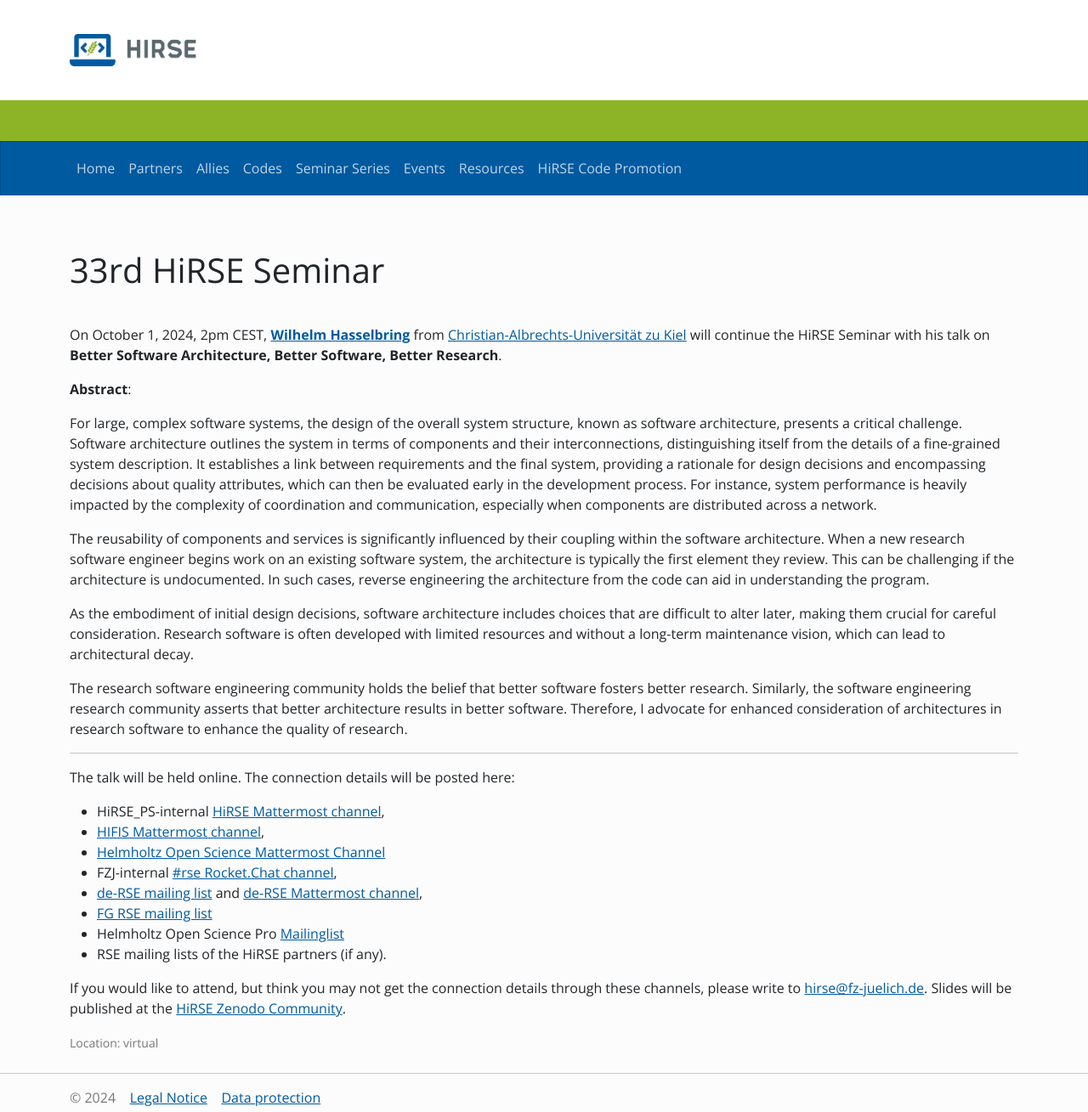
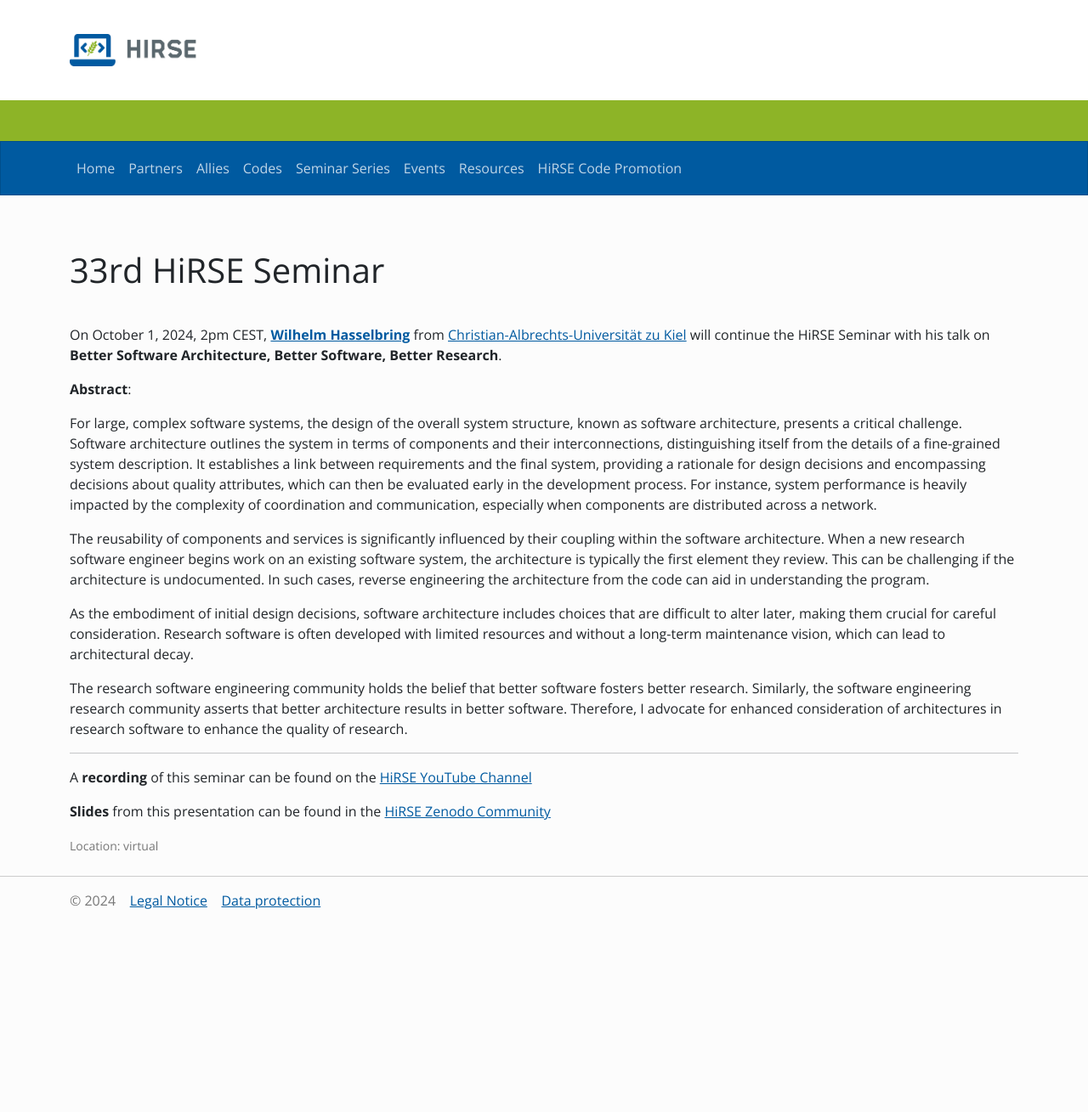
Before and after one commit to Helmholtz-HiRSE/helmholtz-hirse.github.io, a Jekyll site: the page built from _series/2024_10_01-seminar_33.md, in a window 1280 px wide. Shown: the whole page at 85% size. Built offline with Jekyll 4.4.1, drawn with Linux system fonts in a browser that asks for light colours; nearby versions of some CDN libraries; after the commit the page ends 1077 px from its top, so only the background shows below that.

Commit message:
Update 2024_10_01-seminar_33.md

```diff
--- a/_series/2024_10_01-seminar_33.md
+++ b/_series/2024_10_01-seminar_33.md
@@ -20,16 +20,6 @@
 The research software engineering community holds the belief that better software fosters better research. Similarly, the software engineering research community asserts that better architecture results in better software. Therefore, I advocate for enhanced consideration of architectures in research software to enhance the quality of research.
 
 ***
+A **recording** of this seminar can be found on the [HiRSE YouTube Channel](https://www.youtube.com/watch?v=vZSf4VomnQ4)
 
-The talk will be held online. The connection details will be posted here:
-
-* HiRSE_PS-internal [HiRSE Mattermost channel](https://mattermost.hzdr.de/hirse),
-* [HIFIS Mattermost channel](https://mattermost.hzdr.de/hifis),
-* [Helmholtz Open Science Mattermost Channel](https://mattermost.hzdr.de/open-science)
-* FZJ-internal [#rse Rocket.Chat channel](https://chat.fz-juelich.de/channel/rse),
-* [de-RSE mailing list](https://de-rse.org/de/join.html) and [de-RSE Mattermost channel](https://chat.gwdg.de/channel/derse),
-* [FG RSE mailing list](https://fg-rse.gi.de/weiteres/mailingliste)
-* Helmholtz Open Science Pro [Mailinglist](https://os.helmholtz.de/en/newsroom/mailing-list/)
-* RSE mailing lists of the HiRSE partners (if any).
-
-If you would like to attend, but think you may not get the connection details through these channels, please write to [hirse@fz-juelich.de](mailto:hirse@fz-juelich.de). Slides will be published at the [HiRSE Zenodo Community](https://zenodo.org/communities/hirse/).
+**Slides** from this presentation can be found in the [HiRSE Zenodo Community](https://zenodo.org/records/13881174)
```
